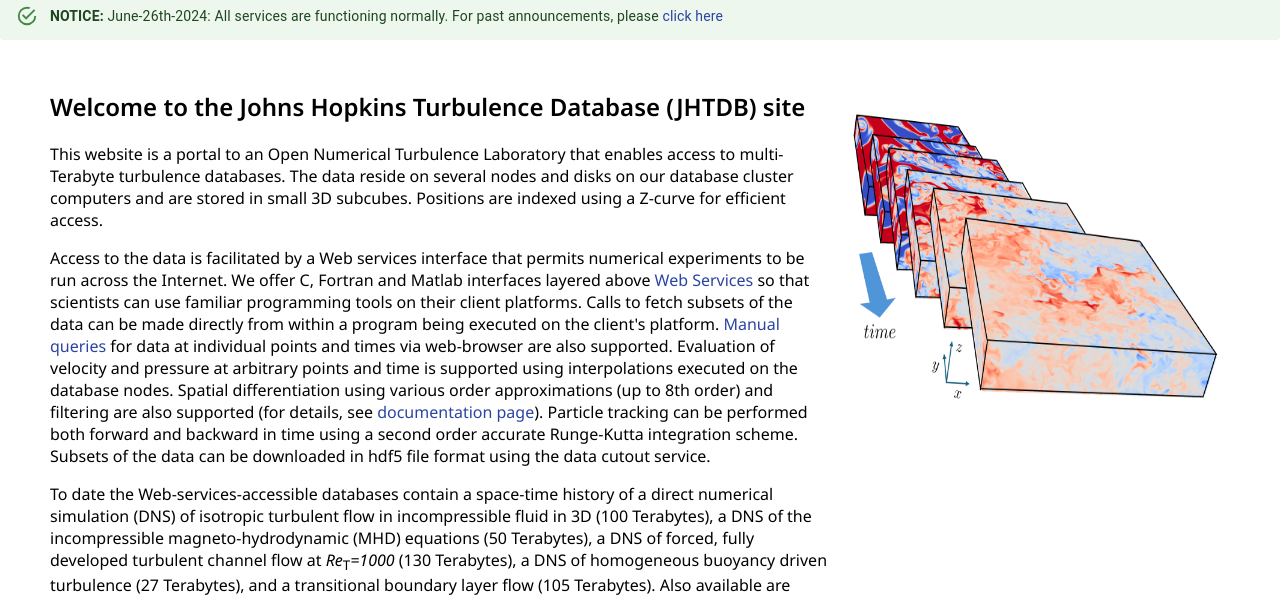
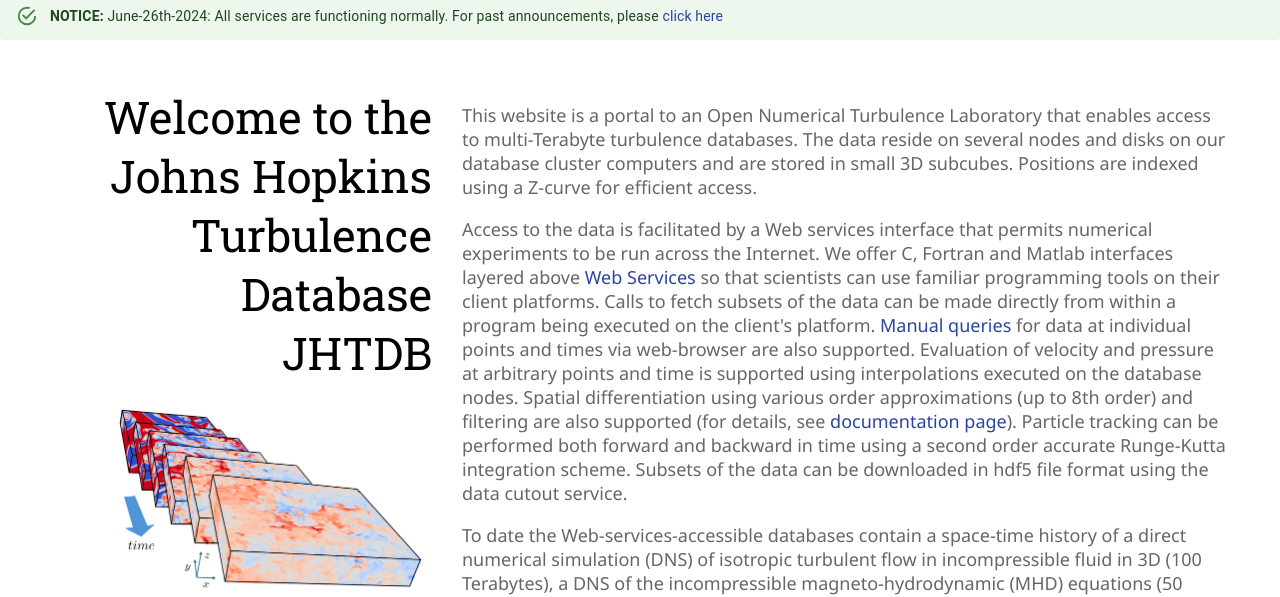
Before and after one commit to sciserver/turbulence-web, a Next.js app: page / in a window 1280 px wide. Shown: the part 246-843 px from the top of the page. Built offline with nearby package versions, Linux system fonts and the light colour scheme.

Commit message:
Changed Home page layout and added new typeface for headings

```diff
--- a/components/content/home/home.tsx
+++ b/components/content/home/home.tsx
@@ -8,10 +8,31 @@
 
 const Styled = styled.div`
   display: flex;
+  gap: 30px;
+
   .points {
     display: flex;
     justify-content: center;
   }
+
+  .header {
+    display: flex;
+    flex-direction: column;
+
+    h2{
+      font-family: "Roboto Slab", serif;
+      font-weight: 400;
+      font-style: normal;
+      font-size: 45px;
+      text-align: right;
+      margin-bottom: 0px;
+    }
+  }
+
+  .content {
+    padding-top: 35px;
+  }
+
 `;
 
 export const Home: FC = () => {
@@ -25,8 +46,11 @@
 
   return (
     <Styled>
-      <div>
-        <h2>Welcome to the Johns Hopkins Turbulence Database (JHTDB) site</h2>
+      <div className="header">
+        <h2>Welcome to the Johns Hopkins Turbulence Database <br /> JHTDB </h2>
+        <Image src={mainImage} height={250} alt="Turbulence figure 1" />
+      </div>
+      <div className="content">
         <p>
           This website is a portal to an Open Numerical Turbulence Laboratory that
           enables access to multi-Terabyte turbulence databases. The data reside on
@@ -64,9 +88,7 @@
           <h3>548,379,625,412,859 points queried</h3>
         </div>
       </div>
-      <div>
-        <Image src={mainImage} width={400} height={400} alt="Turbulence figure 1" />
-      </div>
+
     </Styled>
   );
 };
--- a/pages/_app.tsx
+++ b/pages/_app.tsx
@@ -30,7 +30,7 @@
   }
 
   main {
-    margin: 30px 50px;
+    margin: 10px 50px 30px 100px;
   }
 
   h2, h3 {
@@ -43,6 +43,8 @@
   p {
     font-family: "Noto Sans", sans-serif;
     font-style: normal;
+    font-size: 18px;
+    color: #666;
   }
 
   .caption {
@@ -65,9 +67,8 @@
         <link rel="preconnect" href="https://fonts.googleapis.com" />
         <link rel="preconnect" href="https://fonts.gstatic.com" crossOrigin="anonymous" />
         <link href="https://fonts.googleapis.com/css2?family=Bebas+Neue&display=swap" rel="stylesheet" />
-        <link rel="preconnect" href="https://fonts.googleapis.com" />
-        <link rel="preconnect" href="https://fonts.gstatic.com" crossOrigin="anonymous" />
         <link href="https://fonts.googleapis.com/css2?family=Noto+Sans:ital,wght@0,100..900;1,100..900&display=swap" rel="stylesheet" />
+        <link href="https://fonts.googleapis.com/css2?family=Roboto+Slab:wght@100..900&family=Slabo+27px&display=swap" rel="stylesheet" />
       </Head>
       <GlobalStyle />
       <ApolloProvider client={client}>
--- a/theme.json
+++ b/theme.json
@@ -176,7 +176,8 @@
         "font-style": "normal",
         "font-size": "14px",
         "line-height": "16.41px",
-        "letter-spacing": "0.1px"
+        "letter-spacing": "0.1px",
+        "font-family": "\"Roboto Slab\", serif"
       }
     },
     "MuiCard": {
```
